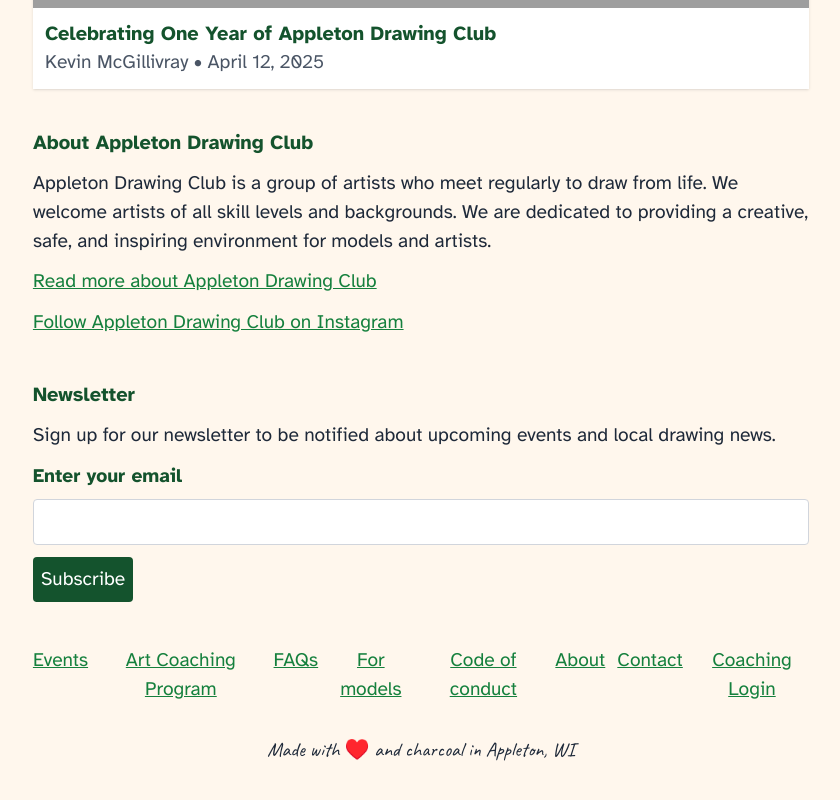
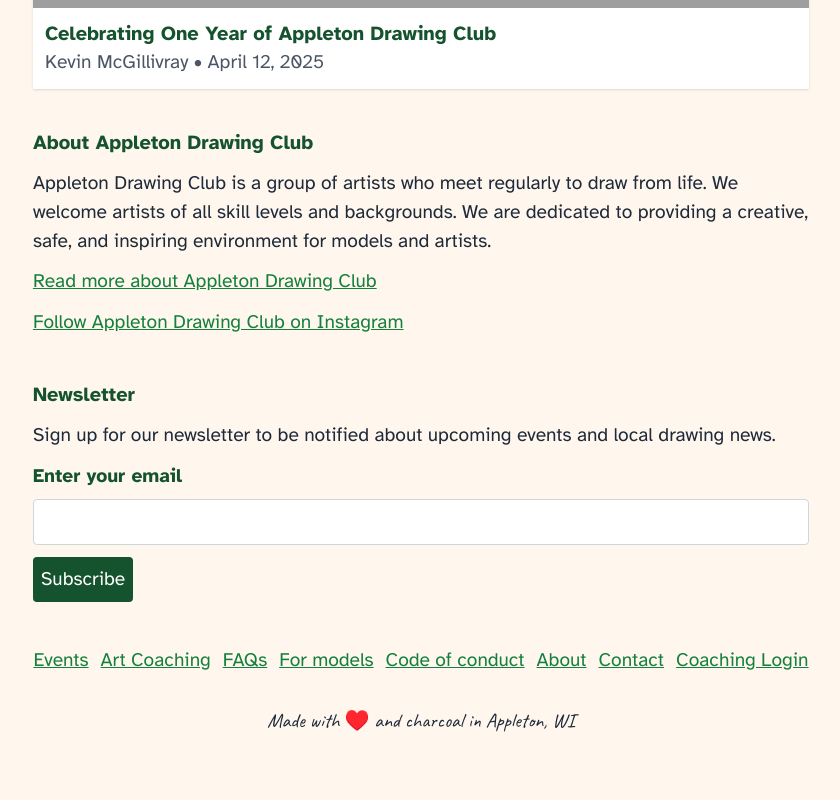
Before and after one commit to kmcgillivray/appletondrawingclub, a SvelteKit app: page / in a window 1280 px wide. Shown: the part 2707-3507 px from the top of the page, without its empty margins (219-1059 px from the left). After the commit the page ends 3486 px from the top, so only its background shows below. Built offline with nearby package versions, Linux system fonts and the light colour scheme; grey boxes are pictures that could not be loaded.

Commit message:
fix: fix footer layout

```diff
--- a/src/routes/+layout.svelte
+++ b/src/routes/+layout.svelte
@@ -63,7 +63,7 @@
 	<nav class="py-3 mb-3">
 		<ul class="ml-0 md:flex gap-3 list-none justify-center">
 			<li class="mb-2"><a href="/calendar" class="text-green-600 underline hover:text-green-700">Events</a></li>
-			<li class="mb-2"><a href="/coaching" class="text-green-600 underline hover:text-green-700">Art Coaching Program</a></li>
+			<li class="mb-2"><a href="/coaching" class="text-green-600 underline hover:text-green-700">Art Coaching</a></li>
 			<li class="mb-2"><a href="/faq" class="text-green-600 underline hover:text-green-700">FAQs</a></li>
 			<li class="mb-2"><a href="/modeling" class="text-green-600 underline hover:text-green-700">For models</a></li>
 			<li class="mb-2"><a href="/code-of-conduct" class="text-green-600 underline hover:text-green-700">Code of conduct</a></li>
```
